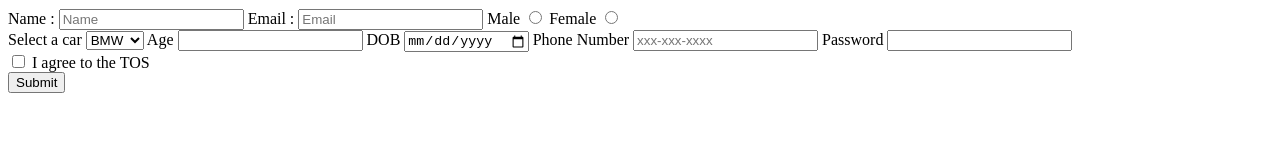
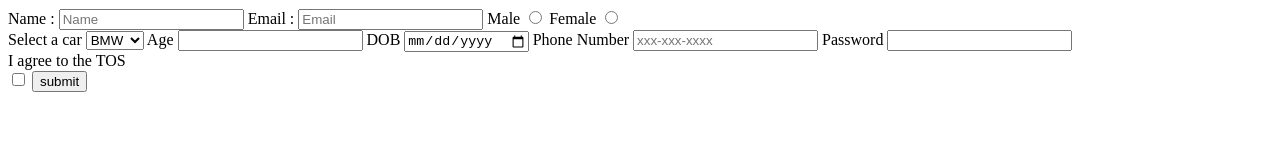
Before and after one commit to acciojob/signup-form-car-Waseeyurrahman, a website: page main.html in a window 1280 px wide. Drawn offline with Linux system fonts and the light colour scheme.

Commit message:
created a submission

```diff
--- a/main.html
+++ b/main.html
@@ -32,10 +32,11 @@
 		<label for="password">Password</label>
 		<input type="password" id="password" required>
 		<br>
+
+		<label for="tos">I agree to the TOS</label><br>
 		<input type="checkbox" id="tos" required>
-		<label for="tos">I agree to the TOS</label><br>
 
-		<input type="submit">
+		<button type="submit">submit
 	</form>
     <script type="text/javascript" src="./script.js">
 </script>
```
